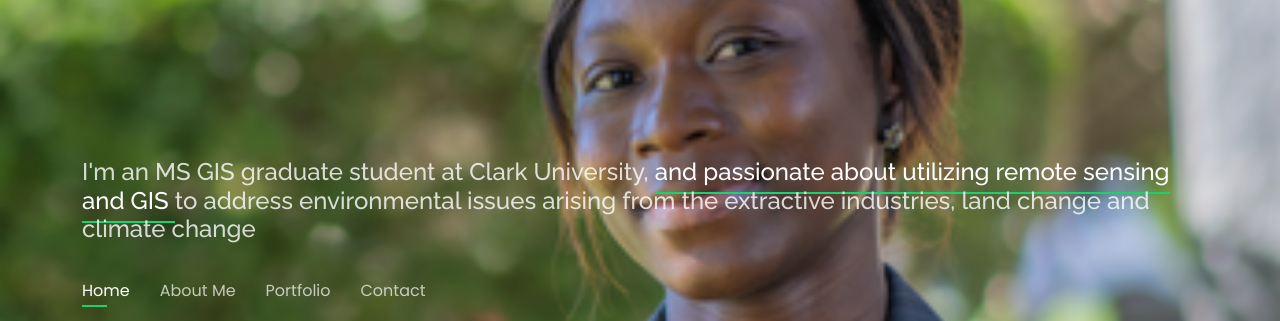
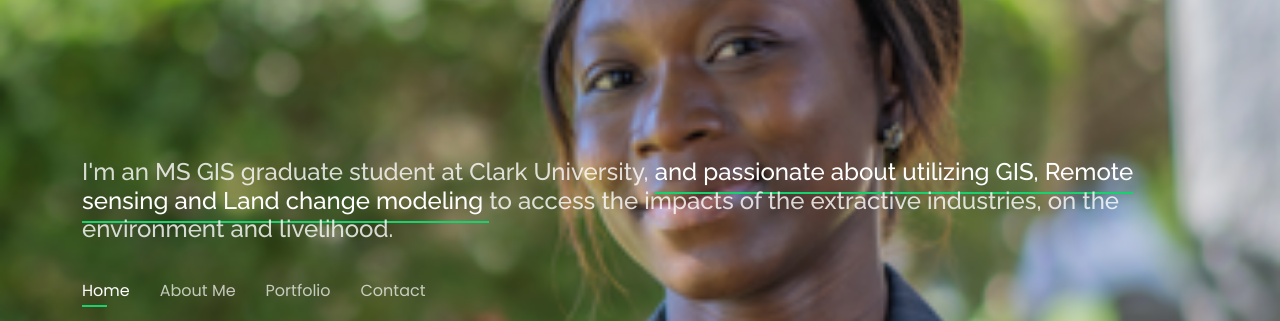
Before and after one commit to aakansobe/aakansobe.gitHub.io, a plain HTML site: page index.html in a window 1280 px wide. Shown: the part 248-569 px from the top of the page. Drawn offline with nearby package versions, Linux system fonts and the light colour scheme.

Commit message:
new commits

```diff
--- a/index.html
+++ b/index.html
@@ -47,8 +47,8 @@
       <h3>      o              </h3>
       <h2>I'm an MS GIS graduate student at Clark University,
         <span>and passionate about utilizing
-        remote sensing and GIS </span> to address environmental
-         issues arising from the extractive industries, land change and climate change</h2>
+        GIS, Remote sensing and Land change modeling </span> to access the impacts of the extractive industries,
+        on the environment and livelihood.</h2>
 
       <nav id="navbar" class="navbar">
         <ul>
```
